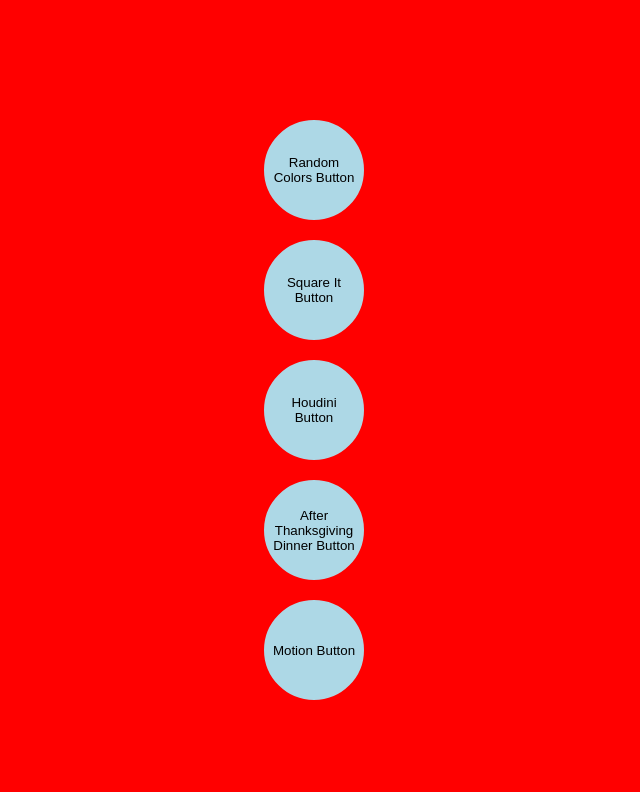
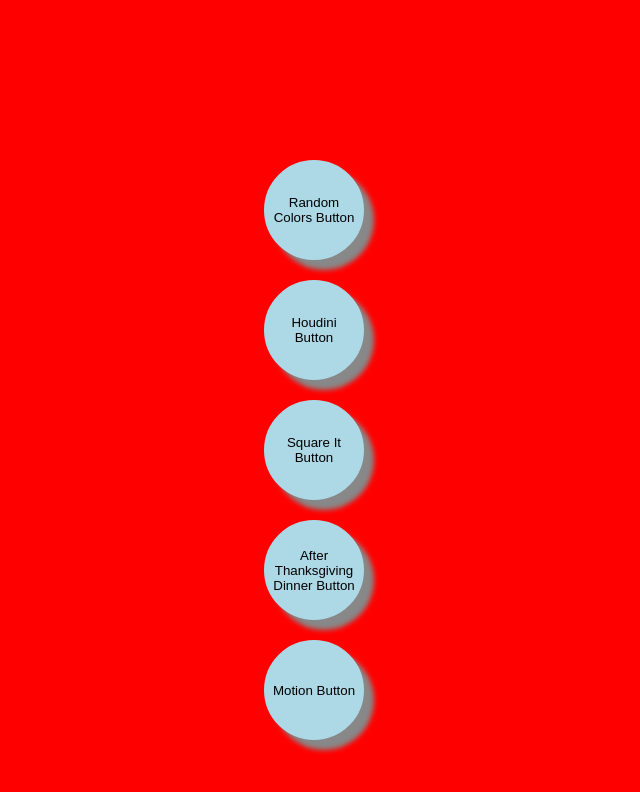
Before and after one commit to SeanGallen/Fun-with-CSS, a plain HTML site: page simpleButton/crazyButtons.html in a window 1280 px wide. Shown: the whole page, without its empty margins (326-966 px from the left). Drawn offline with nearby package versions, Linux system fonts and the light colour scheme.

Commit message:
messed with box shadows

```diff
--- a/simpleButton/crazyButtons.css
+++ b/simpleButton/crazyButtons.css
@@ -16,25 +16,26 @@ html, body {
   right: 0;
   width: 100px;
   height: 100px;
+  box-shadow: 10px 10px 5px #888888;
 }
 
 .coloredButton {
-  top: 15%;
+  top: 20%;
 }
 
 .invisibleButton {
-  top: 45%;
+  top: 35%;
 }
 
 .squareItButton {
-  top: 30%;
+  top: 50%;
 }
 .thanksgivingButton {
-  top: 60%;
+  top: 65%;
 }
 
 .moveItButton {
-  top: 75%;
+  top: 80%;
 }
 
 button:focus {outline:0;}
```
